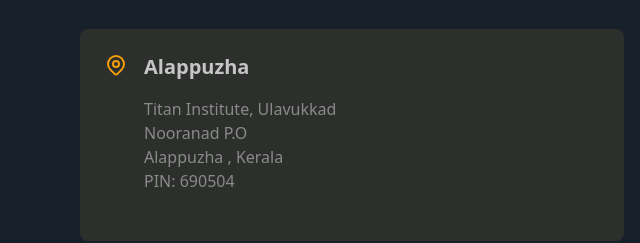
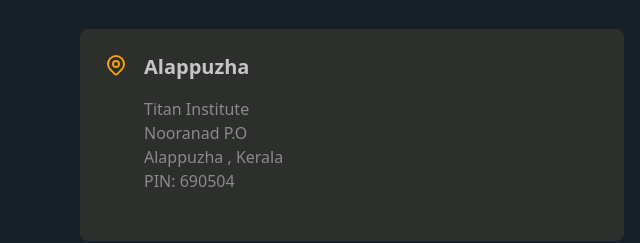
Before and after one commit to AmalAntoney123/Titan-Institute-Web-App, a plain HTML site: page index.html in a window 1280 px wide. Shown: the part 1692-1935 px from the top of the page, 0-640 px from the left. Drawn offline with nearby package versions, Linux system fonts and the light colour scheme.

Commit message:
Update index.html

```diff
--- a/index.html
+++ b/index.html
@@ -360,7 +360,7 @@
                     <div>
                         <h4 style="color: var(--grey-200)" class="text-xl font-bold mb-4">Alappuzha</h4>
                         <p style="color: var(--grey-300)">
-                            Titan Institute, Ulavukkad<br>
+                            Titan Institute<br>
                             Nooranad P.O<br>
                             Alappuzha , Kerala<br>
                             PIN: 690504
```
